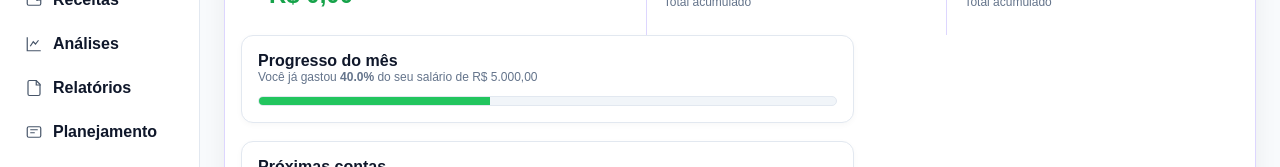
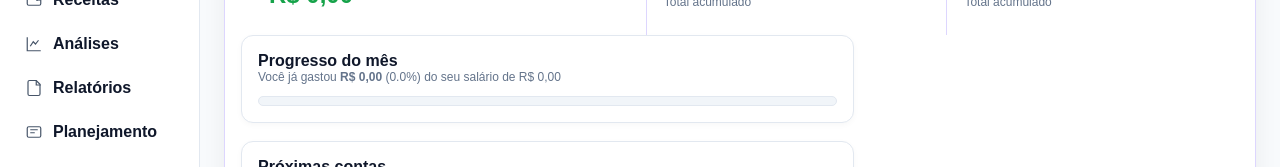
Before and after one commit to Matheus-f-dev/MonetaAi, a React (Vite) app in the folder Client/Front/: page /system in a window 1280 px wide. Shown: the part 204-371 px from the top of the page. Built offline with nearby package versions, Linux system fonts and the light colour scheme; no server answers.

Commit message:
barra de progressão de mês feita e adcionado filtro a aba de historico

```diff
--- a/Client/Front/src/presentation/components/system/ActivityHistory.jsx
+++ b/Client/Front/src/presentation/components/system/ActivityHistory.jsx
@@ -1,7 +1,13 @@
+import { useState } from 'react';
 import { useTransactions } from '../../hooks/useTransactions';
 
 export function ActivityHistory() {
   const { transactions: rawTransactions, loading } = useTransactions();
+  const [filters, setFilters] = useState({
+    type: 'all', // all, receita, despesa
+    category: 'all',
+    period: 'all' // all, thisMonth, lastMonth, last3Months
+  });
 
   const transactions = rawTransactions
     .map(transaction => {
@@ -25,7 +31,51 @@ export function ActivityHistory() {
     })
     .sort((a, b) => new Date(b.date) - new Date(a.date));
 
-  const processedTransactions = transactions
+  // Aplicar filtros
+  const processedTransactions = transactions.filter(transaction => {
+    // Filtro por tipo
+    if (filters.type !== 'all' && transaction.type !== filters.type) {
+      return false;
+    }
+
+    // Filtro por categoria
+    if (filters.category !== 'all' && transaction.category !== filters.category) {
+      return false;
+    }
+
+    // Filtro por período
+    if (filters.period !== 'all') {
+      const transactionDate = new Date(transaction.date);
+      const now = new Date();
+
+      switch (filters.period) {
+        case 'thisMonth':
+          if (transactionDate.getMonth() !== now.getMonth() ||
+              transactionDate.getFullYear() !== now.getFullYear()) {
+            return false;
+          }
+          break;
+        case 'lastMonth':
+          const lastMonth = new Date(now.getFullYear(), now.getMonth() - 1);
+          if (transactionDate.getMonth() !== lastMonth.getMonth() ||
+              transactionDate.getFullYear() !== lastMonth.getFullYear()) {
+            return false;
+          }
+          break;
+        case 'last3Months':
+          const threeMonthsAgo = new Date(now.getFullYear(), now.getMonth() - 3);
+          if (transactionDate < threeMonthsAgo) {
+            return false;
+          }
+          break;
+      }
+    }
+
+    return true;
+  });
+
+  // Obter categorias únicas para o filtro
+  const uniqueCategories = [...new Set(transactions.map(t => t.category))];
 
 
   if (loading) {
@@ -37,6 +87,40 @@ export function ActivityHistory() {
       <div className="activity-header">
         <h2>Histórico de Atividades</h2>
         <p>Todas as suas transações (receitas e despesas)</p>
+      </div>
+
+      <div className="activity-filters">
+        <select
+          value={filters.type}
+          onChange={(e) => setFilters({...filters, type: e.target.value})}
+          className="filter-select"
+        >
+          <option value="all">Todos os tipos</option>
+          <option value="receita">Receitas</option>
+          <option value="despesa">Despesas</option>
+        </select>
+
+        <select
+          value={filters.category}
+          onChange={(e) => setFilters({...filters, category: e.target.value})}
+          className="filter-select"
+        >
+          <option value="all">Todas as categorias</option>
+          {uniqueCategories.map(category => (
+            <option key={category} value={category}>{category}</option>
+          ))}
+        </select>
+
+        <select
+          value={filters.period}
+          onChange={(e) => setFilters({...filters, period: e.target.value})}
+          className="filter-select"
+        >
+          <option value="all">Todos os períodos</option>
+          <option value="thisMonth">Este mês</option>
+          <option value="lastMonth">Mês passado</option>
+          <option value="last3Months">Últimos 3 meses</option>
+        </select>
       </div>
 
       <div className="activity-list">
--- a/Client/Front/src/presentation/components/system/ProgressCard.jsx
+++ b/Client/Front/src/presentation/components/system/ProgressCard.jsx
@@ -1,18 +1,40 @@
-export function ProgressCard({ progress, salary }) {
+export function ProgressCard({ progress, salary, monthlyExpenses }) {
   const brl = (v) =>
     v.toLocaleString("pt-BR", { style: "currency", currency: "BRL" });
+
+  // Definir cor da barra baseada na porcentagem
+  const getProgressColor = (percentage) => {
+    if (percentage <= 50) return '#16a34a'; // Verde
+    if (percentage <= 75) return '#f59e0b'; // Amarelo
+    if (percentage <= 90) return '#f97316'; // Laranja
+    return '#ef4444'; // Vermelho
+  };
+
+  const progressColor = getProgressColor(progress);
 
   return (
     <div className="sys-card">
       <div className="sys-card-title">Progresso do mês</div>
       <div className="sys-small">
-        Você já gastou <b>{progress.toFixed(1)}%</b> do seu salário de {brl(salary)}
+        Você já gastou <b>{brl(monthlyExpenses)}</b> ({progress.toFixed(1)}%) do seu salário de {brl(salary)}
       </div>
 
       <div className="sys-progress">
-        <div className="sys-progress-bar" style={{ width: `${progress}%` }} />
+        <div
+          className="sys-progress-bar"
+          style={{
+            width: `${Math.min(progress, 100)}%`,
+            backgroundColor: progressColor
+          }}
+        />
         <div className="sys-progress-label">{progress.toFixed(1)}%</div>
       </div>
+
+      {progress > 100 && (
+        <div className="sys-small" style={{ color: '#ef4444', marginTop: '8px' }}>
+          ⚠️ Você excedeu seu orçamento em {brl(monthlyExpenses - salary)}
+        </div>
+      )}
     </div>
   );
 }
--- a/Client/Front/src/presentation/components/system/SidePanel.jsx
+++ b/Client/Front/src/presentation/components/system/SidePanel.jsx
@@ -1,10 +1,10 @@
 import { ProgressCard } from './ProgressCard';
 import { BillsCard } from './BillsCard';
 
-export function SidePanel({ progress, salary, bills }) {
+export function SidePanel({ progress, salary, monthlyExpenses, bills }) {
   return (
     <div className="sys-side">
-      <ProgressCard progress={progress} salary={salary} />
+      <ProgressCard progress={progress} salary={salary} monthlyExpenses={monthlyExpenses} />
       <BillsCard bills={bills} />
     </div>
   );
--- /dev/null
+++ b/Client/Front/src/presentation/hooks/useMonthlyProgress.js
@@ -0,0 +1,41 @@
+import { useMemo } from 'react';
+
+export function useMonthlyProgress(transactions, salary) {
+  return useMemo(() => {
+    const currentDate = new Date();
+    const currentMonth = currentDate.getMonth() + 1;
+    const currentYear = currentDate.getFullYear();
+
+    // Filtrar despesas do mês atual
+    const monthlyExpenses = transactions
+      .filter(transaction => {
+        if (transaction.tipo?.toLowerCase() !== 'despesa') return false;
+
+        const dateField = transaction.dataHora || transaction.data || transaction.criadoEm;
+        if (!dateField) return false;
+
+        let transactionDate;
+        if (typeof dateField === 'string' && dateField.includes('/')) {
+          const [datePart] = dateField.split(', ');
+          const [day, month, year] = datePart.split('/');
+          transactionDate = new Date(year, month - 1, day);
+        } else {
+          transactionDate = new Date(dateField);
+        }
+
+        return transactionDate.getMonth() + 1 === currentMonth &&
+               transactionDate.getFullYear() === currentYear;
+      })
+      .reduce((sum, transaction) => sum + Math.abs(transaction.valor || 0), 0);
+
+    // Calcular porcentagem (despesas / salário * 100)
+    const progressPercentage = salary > 0 ? (monthlyExpenses / salary) * 100 : 0;
+
+    return {
+      progress: progressPercentage,
+      monthlyExpenses,
+      isOverBudget: progressPercentage > 100,
+      remainingBudget: Math.max(salary - monthlyExpenses, 0)
+    };
+  }, [transactions, salary]);
+}
--- a/Client/Front/src/presentation/pages/system.jsx
+++ b/Client/Front/src/presentation/pages/system.jsx
@@ -2,6 +2,7 @@ import { useState, useEffect } from 'react';
 import "../styles/pages/System.css";
 import "../styles/components/TransactionModal.css";
 import "../styles/components/ActivityHistory.css";
+import { useMonthlyProgress } from '../hooks/useMonthlyProgress';
 import {
   Chart as ChartJS,
   CategoryScale,
@@ -41,9 +42,13 @@ export default function System() {
   const [transactions, setTransactions] = useState([]);
   const [chartData, setChartData] = useState(null);
 
-  const userName = "Usuário";
-  const salary = 5000;
-  const progress = 40;
+  // Puxar dados do usuário logado
+  const user = JSON.parse(localStorage.getItem('user') || '{}');
+  const userName = user.nome || "Usuário";
+  const salary = user.salario || 0;
+
+  // Usar hook para calcular progresso mensal
+  const { progress, monthlyExpenses, isOverBudget, remainingBudget } = useMonthlyProgress(transactions, salary);
 
   // Função para buscar transações
   const fetchTransactions = async () => {
@@ -256,7 +261,7 @@ export default function System() {
 
               <div className="sys-grid">
                 {chartData && <ChartCard chartData={chartData} chartOptions={chartOptions} />}
-                <SidePanel progress={progress} salary={salary} bills={bills} />
+                <SidePanel progress={progress} salary={salary} monthlyExpenses={monthlyExpenses} bills={bills} />
               </div>
 
               <TransactionsTable transactions={recentTransactions} />
--- a/Client/Front/src/presentation/styles/components/ActivityHistory.css
+++ b/Client/Front/src/presentation/styles/components/ActivityHistory.css
@@ -17,6 +17,34 @@
   margin: 0;
   color: #6b7280;
   font-size: 14px;
+}
+
+.activity-filters {
+  display: flex;
+  gap: 12px;
+  margin-bottom: 24px;
+  flex-wrap: wrap;
+}
+
+.filter-select {
+  padding: 8px 12px;
+  border: 1px solid #d1d5db;
+  border-radius: 6px;
+  background: white;
+  color: #374151;
+  font-size: 14px;
+  cursor: pointer;
+  transition: border-color 0.2s ease;
+}
+
+.filter-select:hover {
+  border-color: #9ca3af;
+}
+
+.filter-select:focus {
+  outline: none;
+  border-color: #3b82f6;
+  box-shadow: 0 0 0 3px rgba(59, 130, 246, 0.1);
 }
 
 .activity-loading {
```
